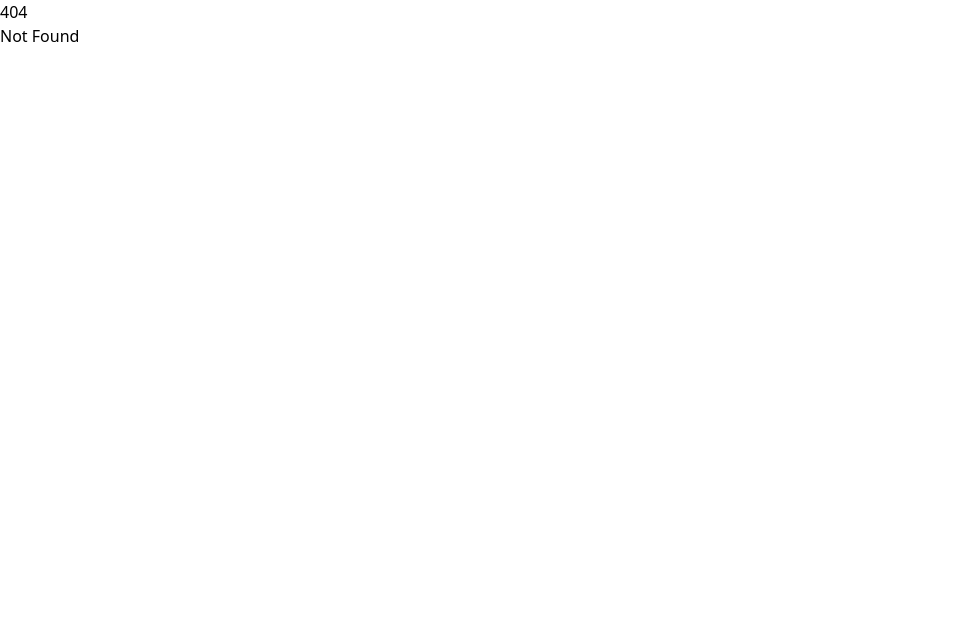
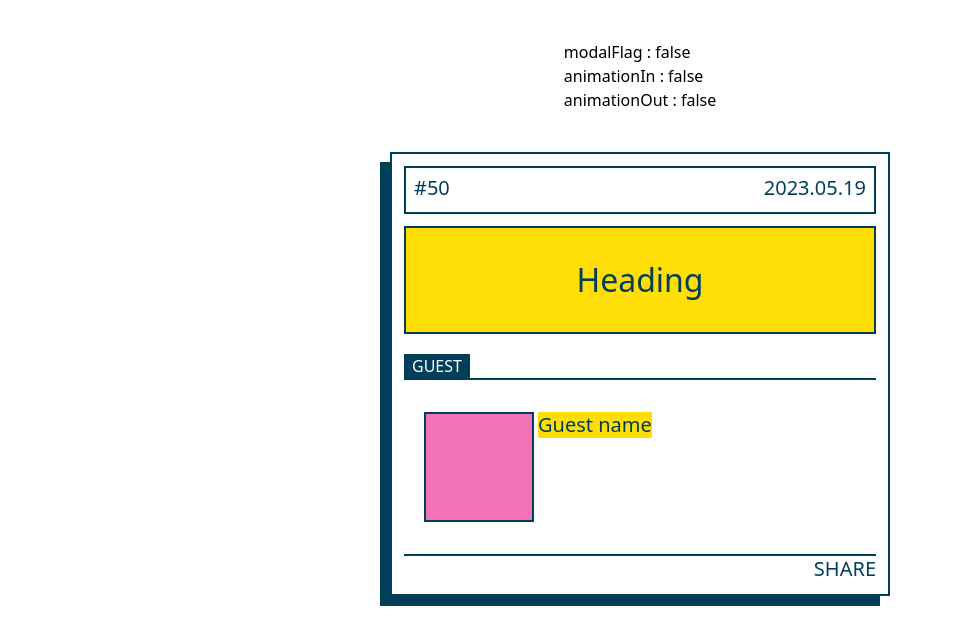
Before and after one commit to hua5155/clone_sites, a SvelteKit app: page /social_coffee_house in a window 1280 px wide. Before the commit this address had no page. Shown: the top 644 px of the page, without its empty margins (0-953 px from the left). Built offline with nearby package versions, Linux system fonts and the light colour scheme.

Commit message:
Some Social Coffee House prototype

```diff
--- a/src/routes/+page.svelte
+++ b/src/routes/+page.svelte
@@ -1,7 +1,24 @@
-<script lang="ts"></script>
+<script lang="ts">
+	let urls = [
+		{
+			href: '/about_chanel',
+			text: 'About CHANEL'
+		},
+		{
+			href: '/social_coffee_house',
+			text: 'Social Coffee House'
+		}
+	];
+</script>
 
-<main class="h-screen w-screen bg-black">
-	<a class="font-semibold text-white" href="/about_chanel">CHANEL</a>
+<main class="h-screen w-screen bg-black p-20 text-3xl font-semibold text-white">
+	<ul class="space-y-2">
+		{#each urls as url}
+			<li>
+				<a class="" href={url.href}>{url.text}</a>
+			</li>
+		{/each}
+	</ul>
 </main>
 
 <style></style>
--- /dev/null
+++ b/src/routes/social_coffee_house/+page.svelte
@@ -0,0 +1,123 @@
+<script lang="ts">
+	import Card from './Card.svelte';
+
+	let modalFlag = false;
+	let animationIn = false;
+	let animationOut = false;
+</script>
+
+<main class="absolute left-0 top-0 h-screen w-screen max-w-full">
+	<div class="mx-auto mt-10 h-fit w-fit">
+		<p>
+			{`modalFlag : ${modalFlag}`}
+		</p>
+		<p>
+			{`animationIn : ${animationIn}`}
+		</p>
+		<p>
+			{`animationOut : ${animationOut}`}
+		</p>
+	</div>
+
+	<div class="mx-auto mt-10 h-fit w-fit">
+		<button
+			class=""
+			on:click={() => {
+				modalFlag = true;
+				animationIn = true;
+			}}
+		>
+			<Card id={50} date="2023.05.19" heading="Heading">
+				<div class="flex flex-row space-x-5">
+					<div class="flex flex-row space-x-1">
+						<div class="h-[110px] w-[110px] border-2 border-[#003e59] bg-pink-400" />
+						<div
+							class="h-fit w-fit bg-[#ffde05] text-[20px] font-[400] leading-[1.6rem] text-[#003e59]"
+						>
+							Guest name
+						</div>
+					</div>
+				</div>
+			</Card>
+		</button>
+	</div>
+
+	{#if modalFlag === true}
+		<div
+			class="absolute left-0 top-0 flex h-screen w-screen items-center justify-center bg-black/50"
+			class:modal-fadeIn={animationIn === true}
+			class:modal-fadeOut={animationOut === true}
+			on:click|stopPropagation={() => {
+				animationIn = false;
+				animationOut = true;
+			}}
+			on:keydown={() => {}}
+			on:animationend={() => {
+				if (animationIn === true) {
+					return;
+				}
+
+				animationOut = false;
+				modalFlag = false;
+			}}
+		>
+			<div class="h-fit w-fit">
+				<button class="mx-auto mb-1 block h-fit w-fit">
+					<div
+						class="box-shadow h-[50px] w-[50px] rounded-full border-2 border-[#003e59] bg-white text-[30px] text-[#003e59]"
+					>
+						X
+					</div>
+				</button>
+				<Card id={50} date="2023.05.19" heading="Heading">
+					<div class="flex flex-row space-x-5">
+						<div class="flex flex-row space-x-1">
+							<div class="h-[110px] w-[110px] border-2 border-[#003e59] bg-pink-400" />
+							<div
+								class="h-fit w-fit bg-[#ffde05] text-[20px] font-[400] leading-[1.6rem] text-[#003e59]"
+							>
+								Guest name
+							</div>
+						</div>
+					</div>
+				</Card>
+			</div>
+		</div>
+	{/if}
+</main>
+
+<svelte:window
+	on:keypress={(e) => {
+		console.log(`window : ${e.key}`);
+	}}
+/>
+
+<style>
+	.box-shadow {
+		filter: drop-shadow(-3px 3px 0px #003e59);
+	}
+
+	.modal-fadeIn {
+		animation: fadeIn 200ms ease normal forwards;
+	}
+	@keyframes fadeIn {
+		0% {
+			opacity: 0;
+		}
+		100% {
+			opacity: 1;
+		}
+	}
+
+	.modal-fadeOut {
+		animation: fadeOut 200ms ease normal forwards;
+	}
+	@keyframes fadeOut {
+		0% {
+			opacity: 1;
+		}
+		100% {
+			opacity: 0;
+		}
+	}
+</style>
--- /dev/null
+++ b/src/routes/social_coffee_house/Card.svelte
@@ -0,0 +1,41 @@
+<script lang="ts">
+	export let id: number;
+	export let date: string;
+	export let heading: string;
+</script>
+
+<div class="box-shadow w-fit min-w-[500px] border-2 border-[#003e59] bg-white p-3">
+	<div
+		class="flex h-12 flex-row items-center justify-between border-2 border-[#003e59] font-sans text-[20px] font-[400] leading-[1.6rem] text-[#003e59]"
+	>
+		<div class="h-fit px-2 pb-1 align-middle">
+			{`#${id}`}
+		</div>
+		<div class="h-fit px-2 pb-1 align-middle">
+			{date}
+		</div>
+	</div>
+
+	<div class="mt-3 border-2 border-[#003e59] bg-[#ffde05]">
+		<h2 class="px-4 py-7 text-center text-[32px] text-[#003e59]">
+			{heading}
+		</h2>
+	</div>
+
+	<div class="mt-5">
+		<h3 class="w-fit bg-[#003e59] px-2 text-white">GUEST</h3>
+		<div class="border-b-2 border-t-2 border-[#003e59] px-5 py-8">
+			<slot />
+		</div>
+	</div>
+
+	<div class="flex justify-end text-[20px] font-[400] leading-[1.6rem] text-[#003e59]">
+		<p class="w-fit">SHARE</p>
+	</div>
+</div>
+
+<style>
+	.box-shadow {
+		filter: drop-shadow(-10px 10px 0px #003e59);
+	}
+</style>
```
Also changed, not shown: static/social_coffee_house/fv_pc.png (added).
